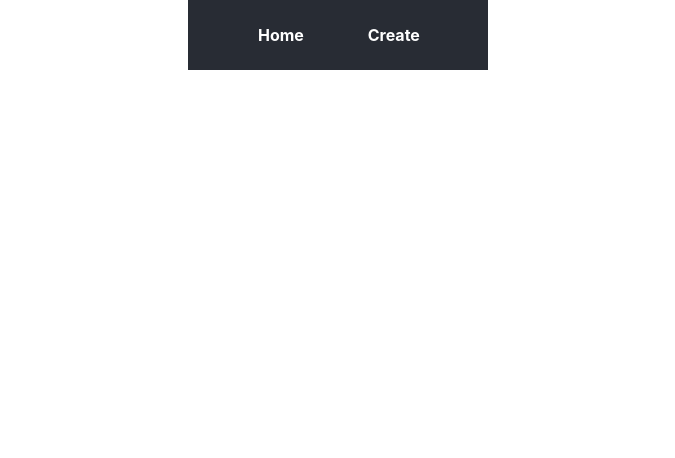
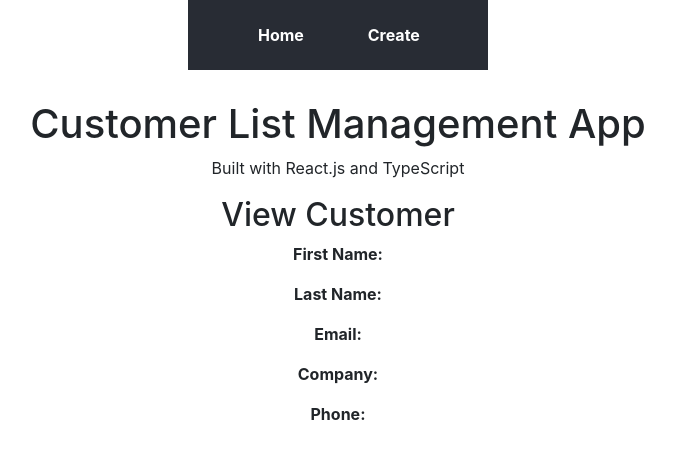
Before and after one commit to jamtay/typescript-react-app, a React (Create React App) app: page /view/1 in a window 1280 px wide. Shown: the top 458 px of the page, without its empty margins (302-977 px from the left). Built offline with nearby package versions, Linux system fonts and the light colour scheme; no server answers.

Commit message:
Add simple view contact screen

```diff
--- a/src/App.tsx
+++ b/src/App.tsx
@@ -4,6 +4,7 @@ import { Switch, Route, withRouter, RouteComponentProps, Link } from 'react-rout
 import Home from './components/Home';
 import Create from './components/customer/Create';
 import EditCustomer from './components/customer/Edit';
+import ViewCustomer from './components/customer/View';
 
 
 class App extends React.Component<RouteComponentProps<any>> {
@@ -26,6 +27,7 @@ class App extends React.Component<RouteComponentProps<any>> {
             <Route path={'/'} exact component={Home} />
             <Route path={'/create'} exact component={Create} />
             <Route path={'/edit/:id'} exact component={EditCustomer} />
+            <Route path={'/view/:id'} exact component={ViewCustomer}/>
           </Switch>
         </div>
     );
--- a/src/components/Home.tsx
+++ b/src/components/Home.tsx
@@ -63,6 +63,7 @@ export default class Home extends React.Component<RouteComponentProps, IState> {
                           <div className="btn-group" style={{ marginBottom: "20px" }}>
                             <Link to={`edit/${customer._id}`} className="btn btn-sm btn-outline-secondary">Edit Customer </Link>
                             <button className="btn btn-sm btn-outline-secondary" onClick={() => this.deleteCustomer(customer._id)}>Delete Customer</button>
+                            <Link to={`view/${customer._id}`} className="btn btn-sm btn-outline-secondary">View Customer </Link>
                           </div>
                         </div>
                       </td>
--- /dev/null
+++ b/src/components/customer/View.tsx
@@ -0,0 +1,70 @@
+import * as React from 'react';
+import {RouteComponentProps, withRouter} from 'react-router-dom';
+import axios from 'axios';
+
+export interface IValues {
+  [key: string]: any;
+}
+
+export interface IFormState {
+  id: number,
+  customer: any;
+  values: IValues[];
+}
+
+class ViewCustomer extends React.Component<RouteComponentProps<any>, IFormState> {
+  constructor(props: RouteComponentProps) {
+    super(props);
+    this.state = {
+      id: this.props.match.params.id,
+      customer: {},
+      values: []
+    }
+  }
+
+  public componentDidMount(): void {
+    axios.get(`http://localhost:3000/api/v1/contact/${this.state.id}`).then(data => {
+      this.setState({customer: data.data});
+    })
+  }
+
+  public render() {
+    return (
+        <div className="App">
+          {this.state.customer &&
+          <div>
+            <h1> Customer List Management App</h1>
+            <p> Built with React.js and TypeScript </p>
+
+            <div>
+              <div className={"col-md-12 form-wrapper"}>
+                <h2> View Customer </h2>
+
+                <div className="form-group col-md-12">
+                  <p><b>First Name: </b>{this.state.customer.firstName}</p>
+                </div>
+                <div className="form-group col-md-12">
+                  <p><b>Last Name: </b>{this.state.customer.lastName}</p>
+                </div>
+
+                <div className="form-group col-md-12">
+                  <p><b>Email: </b>{this.state.customer.email}</p>
+                </div>
+
+                <div className="form-group col-md-12">
+                  <p><b>Company: </b>{this.state.customer.company}</p>
+                </div>
+
+                <div className="form-group col-md-12">
+                  <p><b>Phone: </b>{this.state.customer.phone}</p>
+                </div>
+              </div>
+            </div>
+          </div>
+          }
+        </div>
+    )
+  }
+}
+
+export default withRouter(ViewCustomer)
```
